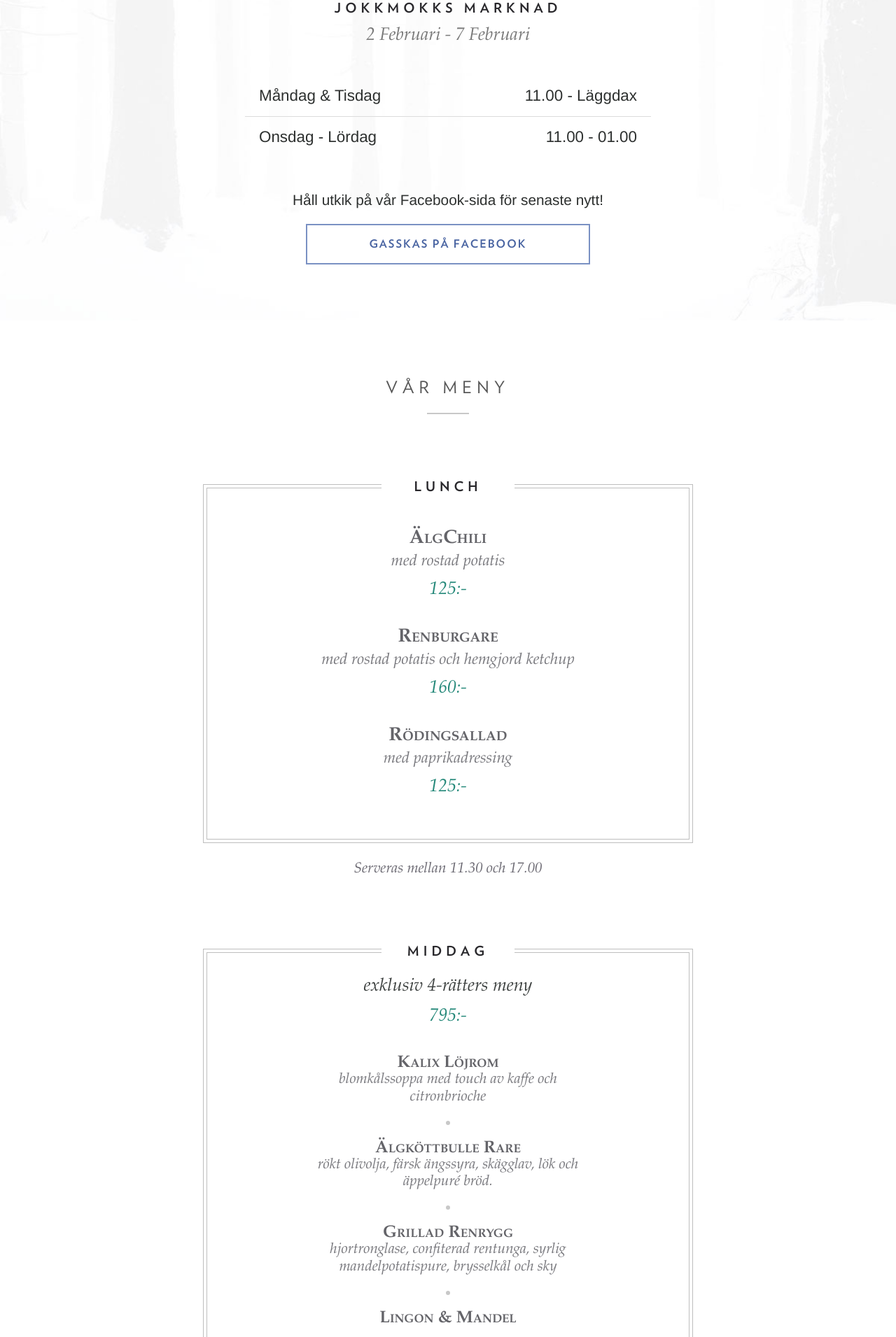
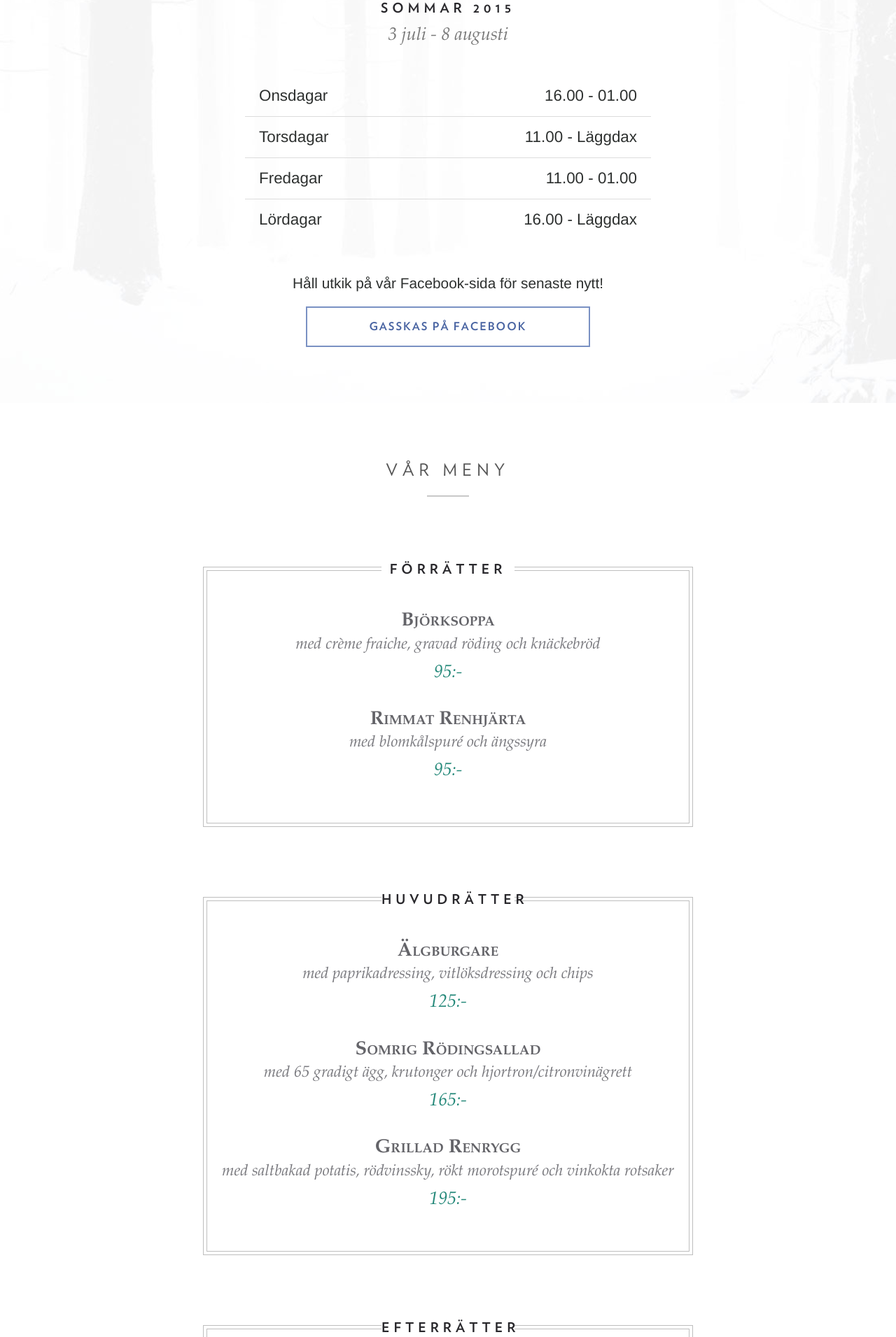
Before and after one commit to hanneswikstrom/gasskas, a website: page public/index.html in a window 1280 px wide. Shown: the part 2116-4027 px from the top of the page at 70% size. Drawn offline with Linux system fonts and the light colour scheme; a web font is replaced by a local one.

Commit message:
Updated menu and times

```diff
--- a/public/index.html
+++ b/public/index.html
@@ -110,6 +110,37 @@ själar i vildmarken”</h3>
                 <h1>ÖPPETTIDER</h1>
             </div>
             <div class="season-title">
+                <h4>SOMMAR 2015</h4>
+                <p>3 juli - 8 augusti</p>
+            </div>
+            <div class="times">
+                <div class="time-line">
+                    <p class="date-p">Onsdagar</p>
+                    <p class="time-p">16.00 - 01.00</p>
+                </div>
+                <div class="sep"></div>
+                <div class="time-line">
+                    <p class="date-p">Torsdagar</p>
+                    <p class="time-p">11.00 - Läggdax</p>
+                </div>
+                <div class="sep"></div>
+                <div class="time-line">
+                    <p class="date-p">Fredagar</p>
+                    <p class="time-p">11.00 - 01.00</p>
+                </div>
+                <div class="sep"></div>
+                <div class="time-line">
+                    <p class="date-p">Lördagar</p>
+                    <p class="time-p">16.00 - Läggdax</p>
+                </div>
+            </div>
+            <div class="fb">
+                <p>Håll utkik på vår Facebook-sida för senaste nytt!</p>
+                <a href="https://www.facebook.com/pages/Caf%C3%A9-Gasskas/296110737095072" target="_blank" class="bordered-button">
+                  GASSKAS PÅ FACEBOOK
+                </a>
+            </div>
+            <!--<div class="season-title">
                 <h4>JOKKMOKKS MARKNAD</h4>
                 <p>2 Februari - 7 Februari</p>
             </div>
@@ -129,14 +160,76 @@ själar i vildmarken”</h3>
                 <a href="https://www.facebook.com/pages/Caf%C3%A9-Gasskas/296110737095072" target="_blank" class="bordered-button">
                   GASSKAS PÅ FACEBOOK
                 </a>
-            </div>
+            </div>-->
         </div>
+
 
         <div class="our-menu-container" id="our-menu">
             <div class="section-title">
                 <h1>VÅR MENY</h1>
             </div>
+
             <div class="course-container">
+                <div class="course-title">
+                    <h4>FÖRRÄTTER</h4>
+                </div>
+                <div class="lunch-items">
+                    <div class="lunch-item">
+                        <h3>Björksoppa</h3>
+                        <p>med crème fraiche, gravad röding och knäckebröd</p>
+                        <p class="price">95:-</p>
+                    </div>
+                    <div class="lunch-item">
+                        <h3>Rimmat Renhjärta</h3>
+                        <p>med blomkålspuré och ängssyra</p>
+                        <p class="price">95:-</p>
+                    </div>
+                </div>
+            </div>
+
+            <div class="course-container">
+                <div class="course-title">
+                    <h4>HUVUDRÄTTER</h4>
+                </div>
+                <div class="lunch-items">
+                    <div class="lunch-item">
+                        <h3>Älgburgare</h3>
+                        <p>med paprikadressing, vitlöksdressing och chips</p>
+                        <p class="price">125:-</p>
+                    </div>
+                    <div class="lunch-item">
+                        <h3>Somrig Rödingsallad</h3>
+                        <p>med 65 gradigt ägg, krutonger och hjortron/citronvinägrett</p>
+                        <p class="price">165:-</p>
+                    </div>
+                    <div class="lunch-item">
+                        <h3>Grillad Renrygg</h3>
+                        <p>med saltbakad potatis, rödvinssky, rökt morotspuré och vinkokta rotsaker</p>
+                        <p class="price">195:-</p>
+                    </div>
+                </div>
+            </div>
+
+            <div class="course-container">
+                <div class="course-title">
+                    <h4>EFTERRÄTTER</h4>
+                </div>
+                <div class="lunch-items">
+                    <div class="lunch-item">
+                        <h3>Lingon och Tequilagranité</h3>
+                        <p class="price">75:-</p>
+                    </div>
+                    <div class="lunch-item">
+                        <h3>Blåbärspaj med Vaniljglass</h3>
+                        <p class="price">75:-</p>
+                    </div>
+                </div>
+            </div>
+            <div class="course-info">
+                <p><p>
+            </div>
+
+            <!--<div class="course-container">
                 <div class="course-title">
                     <h4>LUNCH</h4>
                 </div>
@@ -193,7 +286,7 @@ själar i vildmarken”</h3>
             <div class="course-info">
                 <p>Droppa in i mån av plats eller boka!<br>(begränsat antal)<p>
             </div>
-        </div>
+        </div>-->
         <div class="contact-container" id="contact">
             <div class="section-title">
                 <h1>KONTAKT</h1>
--- a/sources/scss/screen.scss
+++ b/sources/scss/screen.scss
@@ -485,12 +485,13 @@ p {
 		    .course-title {
 		    	z-index: 100;
 		    	position:absolute;
-		    	top: -6px;
+		    	top: -10px;
 		    	background-color: #fff;
 		    	left: 0;
 		    	right: 0;
 		    	margin: 0 auto;
-		    	width: 190px;
+		    	padding-top: 4px;
+		    	width: 240px;
 		    }
 			h4 {
 				color: rgba(41,40,44,1);
```
